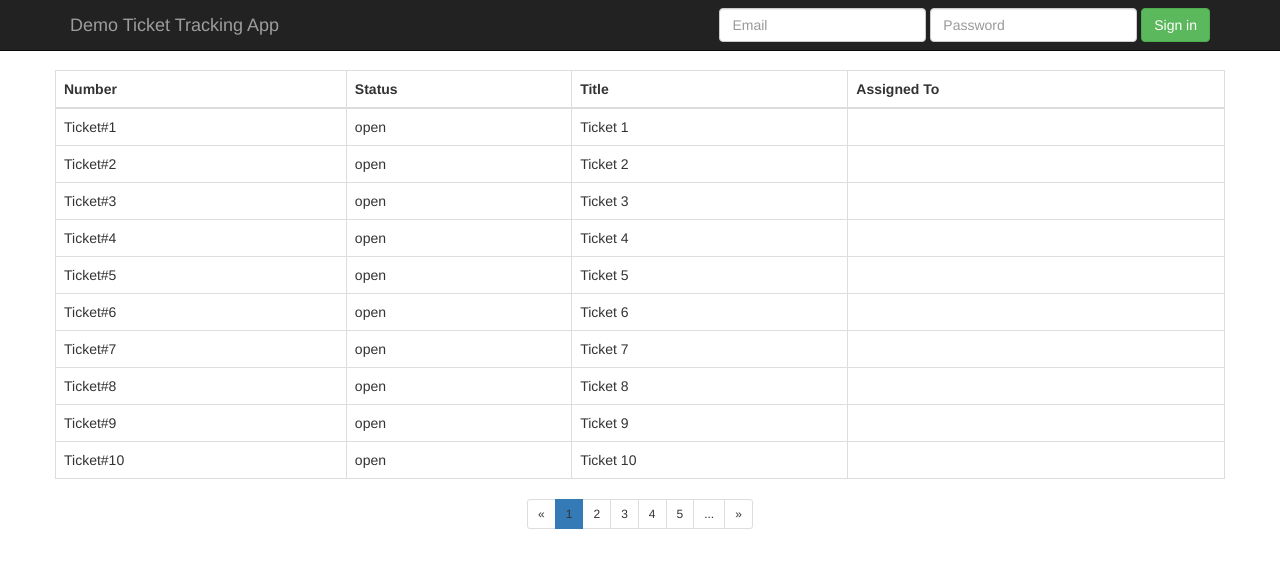
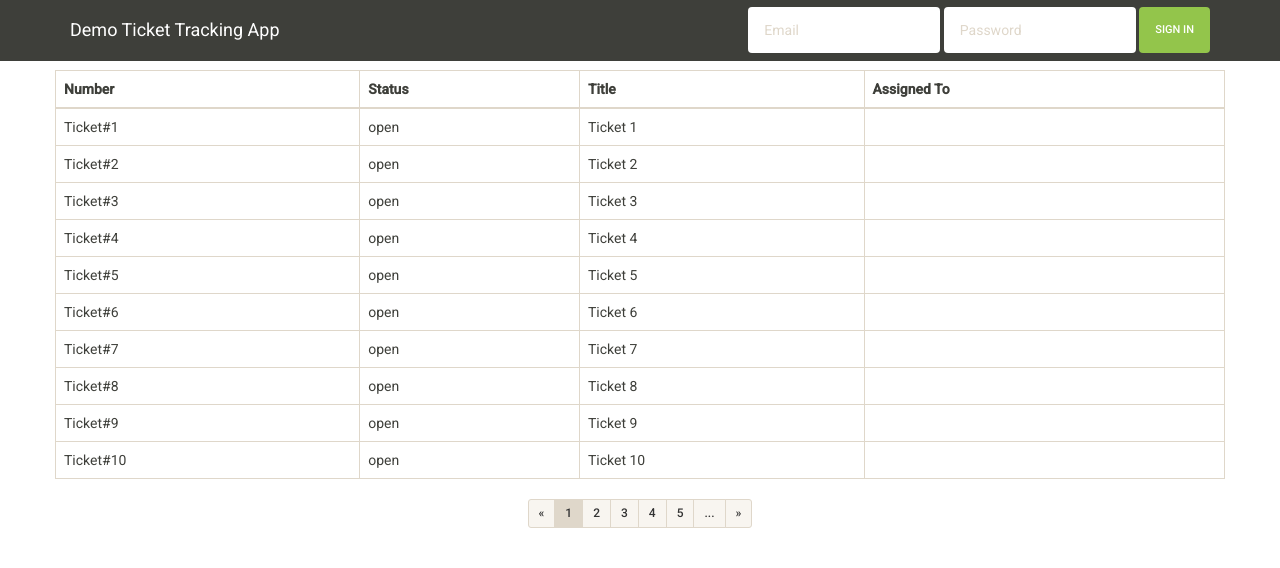
Before and after one commit to emertechie/demo-ng-client, a website: page app/index.html in a window 1280 px wide. Drawn offline with nearby package versions, Linux system fonts and the light colour scheme; files that its build step writes are made by us from their sources.

Commit message:
Use bootstrap theme

```diff
--- a/app/index.html
+++ b/app/index.html
@@ -10,9 +10,14 @@
     <meta name="description" content="A simple demo app using Angular and Bootstrap">
     <meta name="viewport" content="width=device-width, initial-scale=1">
 
+    <!-- For production:
     <link rel="stylesheet" href="//maxcdn.bootstrapcdn.com/bootstrap/3.2.0/css/bootstrap.min.css">
-    <!--<link rel="stylesheet" href="https://maxcdn.bootstrapcdn.com/bootstrap/3.2.0/css/bootstrap-theme.min.css">-->
+    -->
 
+    <!-- For development -->
+    <link rel="stylesheet" href="bower_components/bootstrap/dist/css/bootstrap.min.css">
+
+    <link rel="stylesheet" href="themes/sandstone/bootstrap.min.css">
     <link rel="stylesheet" href="css/styles.css">
 
     <!-- TODO: Use a custom Modernizr build for production. This one contains all tests -->
@@ -24,7 +29,7 @@
 <p class="browsehappy">You are using an <strong>outdated</strong> browser. Please <a href="http://browsehappy.com/">upgrade your browser</a> to improve your experience.</p>
 <![endif]-->
 
-<div class="navbar navbar-inverse navbar-fixed-top" role="navigation">
+<div class="navbar navbar-default navbar-fixed-top" role="navigation">
     <div class="container">
         <div class="navbar-header">
             <button type="button" class="navbar-toggle" data-toggle="collapse" data-target=".navbar-collapse">
```
Also changed, not shown: app/themes/cerulean/bootstrap.min.css (added), app/themes/flatly/bootstrap.min.css (added), app/themes/sandstone/bootstrap.min.css (added), app/themes/united/bootstrap.min.css (added).
